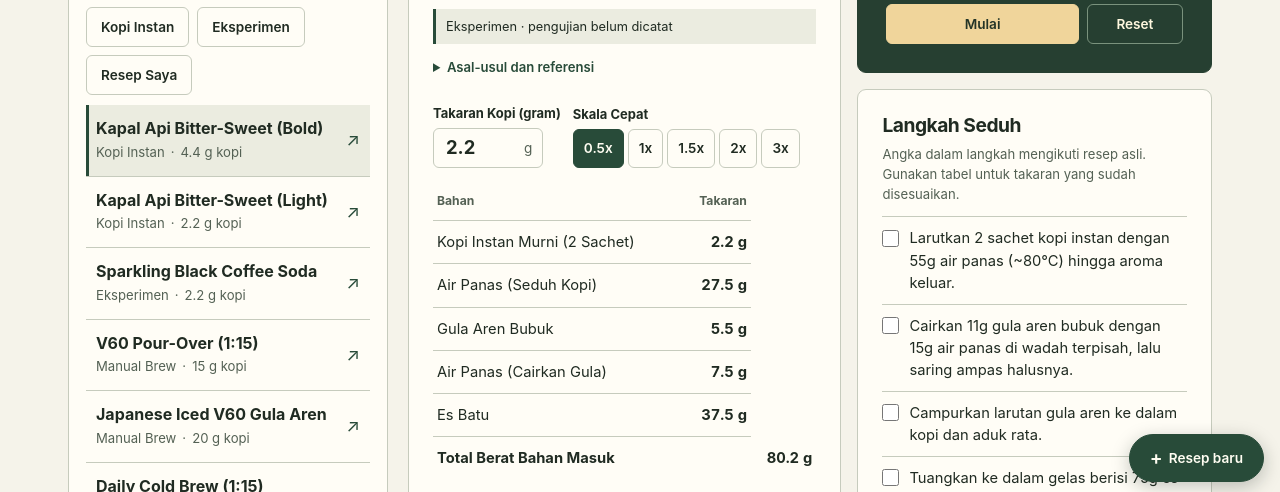
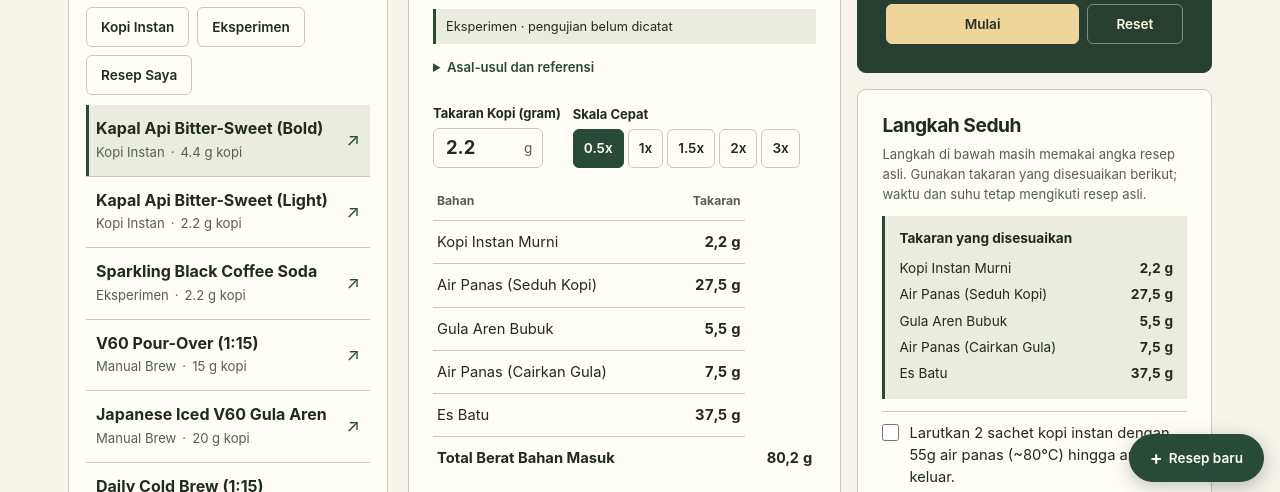
Before and after one commit to srmdn/brewer, a plain HTML site: page index.html in a window 1280 px wide. Both pictures are taken after a click on the button "0.5x". Shown: the part 302-794 px from the top of the page. Drawn offline with Linux system fonts and the light colour scheme.

Commit message:
Clarify scaled recipe amounts

```diff
--- a/app.js
+++ b/app.js
@@ -35,7 +35,7 @@ const FALLBACK_RECIPES = [
     },
     temp_c: 80,
     ingredients: [
-      { name: "Kopi Instan Murni (2 Sachet)", amount_g: 4.4, role: "coffee" },
+      { name: "Kopi Instan Murni", amount_g: 4.4, role: "coffee" },
       { name: "Air Panas (Seduh Kopi)", amount_g: 55, role: "liquid" },
       { name: "Gula Aren Bubuk", amount_g: 11, role: "sweetener" },
       { name: "Air Panas (Cairkan Gula)", amount_g: 15, role: "liquid" },
@@ -117,7 +117,7 @@ function saveLocalRecipes(list) {
 async function loadAllRecipes() {
   let builtIn = [];
   try {
-    const res = await fetch("./data/recipes.json");
+    const res = await fetch("./data/recipes.json", { cache: "no-cache" });
     if (!res.ok) throw new Error("Failed to load recipes.json");
     builtIn = await res.json();
   } catch {
@@ -227,6 +227,7 @@ function selectRecipe(recipe) {
 
   const doseInput = document.getElementById("coffeeDoseInput");
   doseInput.value = state.currentCoffeeGrams;
+  setDoseValidity(true);
 
   document.querySelectorAll(".mult-btn").forEach((btn) => {
     setPressed(btn, Number(btn.dataset.mult) === 1);
@@ -269,6 +270,7 @@ function renderCalculation() {
   if (!recipe) return;
 
   const scale = state.currentCoffeeGrams / state.baseCoffeeGrams;
+  renderScaledStepAmounts(recipe, scale);
   const tbody = document.getElementById("ingredientsBody");
   tbody.innerHTML = "";
 
@@ -312,6 +314,51 @@ function renderCalculation() {
   document.getElementById("sweetnessDisplay").textContent = sweetLabel;
 }
 
+function setDoseValidity(valid) {
+  const input = document.getElementById("coffeeDoseInput");
+  input.setAttribute("aria-invalid", String(!valid));
+  document.getElementById("doseError").classList.toggle("hidden", valid);
+  document.getElementById("calculationResults").classList.toggle("hidden", !valid);
+  if (!valid) {
+    document.getElementById("stepsScaledAmounts").classList.add("hidden");
+    document.getElementById("stepsScaleNotice").textContent = "Masukkan takaran kopi yang valid untuk melihat hasil skala. Langkah di bawah memakai resep asli.";
+  }
+}
+
+function renderScaledStepAmounts(recipe, scale) {
+  const list = document.getElementById("stepsScaledAmounts");
+  const notice = document.getElementById("stepsScaleNotice");
+  const changed = Math.abs(scale - 1) > 1e-9;
+  list.replaceChildren();
+  list.classList.toggle("hidden", !changed);
+  if (!changed) {
+    notice.textContent = "Angka dalam langkah mengikuti resep asli.";
+    return;
+  }
+  notice.textContent = "Langkah di bawah masih memakai angka resep asli. Gunakan takaran yang disesuaikan berikut; waktu dan suhu tetap mengikuti resep asli.";
+  const heading = document.createElement("strong");
+  heading.textContent = "Takaran yang disesuaikan";
+  const items = document.createElement("ul");
+  const amounts = [...recipe.ingredients];
+  if (recipe.target_yield_g != null) amounts.push({ name: "Target hasil espresso", amount_g: recipe.target_yield_g });
+  amounts.forEach((item) => {
+    const row = document.createElement("li");
+    const name = document.createElement("span");
+    const amount = document.createElement("strong");
+    name.textContent = item.name;
+    amount.textContent = `${formatGrams(item.amount_g * scale)} g`;
+    row.append(name, amount);
+    items.appendChild(row);
+  });
+  list.append(heading, items);
+  if (recipe.ingredients.some((item) => /\d/.test(item.name))) {
+    const note = document.createElement("p");
+    note.className = "steps-scaled-note";
+    note.textContent = "Nama bahan mengikuti resep asli; gunakan berat yang tertera untuk takaran baru.";
+    list.appendChild(note);
+  }
+}
+
 function renderSteps() {
   const list = document.getElementById("stepsList");
   list.innerHTML = "";
@@ -330,7 +377,8 @@ function renderSteps() {
 }
 
 function formatGrams(num) {
-  return Number.isInteger(num) ? num.toString() : num.toFixed(1).replace(/\.0$/, "");
+  if (num > 0 && num < 0.001) return "<0,001";
+  return new Intl.NumberFormat("id-ID", { maximumFractionDigits: 3 }).format(num);
 }
 
 function escapeHtml(str) {
@@ -624,10 +672,12 @@ document.addEventListener("DOMContentLoaded", () => {
   });
 
   document.getElementById("coffeeDoseInput").addEventListener("input", (e) => {
-    const val = parseFloat(e.target.value);
-    if (!isNaN(val) && val > 0) {
+    const val = Number(e.target.value);
+    const valid = e.target.value !== "" && Number.isFinite(val) && val >= 0.01 && val <= 1000;
+    setDoseValidity(valid);
+    document.querySelectorAll(".mult-btn").forEach((b) => setPressed(b, false));
+    if (valid) {
       state.currentCoffeeGrams = val;
-      document.querySelectorAll(".mult-btn").forEach((b) => setPressed(b, false));
       renderCalculation();
     }
   });
@@ -635,8 +685,10 @@ document.addEventListener("DOMContentLoaded", () => {
   document.querySelectorAll(".mult-btn").forEach((btn) => {
     btn.addEventListener("click", () => {
       const mult = Number(btn.dataset.mult);
-      state.currentCoffeeGrams = Number((state.baseCoffeeGrams * mult).toFixed(2));
+      state.currentCoffeeGrams = state.baseCoffeeGrams * mult;
       document.getElementById("coffeeDoseInput").value = state.currentCoffeeGrams;
+      setDoseValidity(state.currentCoffeeGrams >= 0.01 && state.currentCoffeeGrams <= 1000);
+      if (state.currentCoffeeGrams < 0.01 || state.currentCoffeeGrams > 1000) return;
       document.querySelectorAll(".mult-btn").forEach((b) => setPressed(b, b === btn));
       renderCalculation();
     });
--- a/data/recipes.json
+++ b/data/recipes.json
@@ -7,7 +7,7 @@
     "temp_c": 80,
     "ingredients": [
       {
-        "name": "Kopi Instan Murni (2 Sachet)",
+        "name": "Kopi Instan Murni",
         "amount_g": 4.4,
         "role": "coffee"
       },
@@ -54,7 +54,7 @@
     "temp_c": 80,
     "ingredients": [
       {
-        "name": "Kopi Instan Murni (1 Sachet)",
+        "name": "Kopi Instan Murni",
         "amount_g": 2.2,
         "role": "coffee"
       },
@@ -100,7 +100,7 @@
     "temp_c": 80,
     "ingredients": [
       {
-        "name": "Kopi Instan Murni (1 Sachet)",
+        "name": "Kopi Instan Murni",
         "amount_g": 2.2,
         "role": "coffee"
       },
--- a/index.html
+++ b/index.html
@@ -99,9 +99,10 @@
             <div class="dose-control">
               <input
                 id="coffeeDoseInput"
+                aria-describedby="doseError"
                 type="number"
-                step="0.1"
-                min="0.5"
+                step="any"
+                min="0.01"
                 max="1000"
                 value="4.4"
                 inputmode="decimal"
@@ -122,6 +123,8 @@
           </div>
         </div>
 
+        <p id="doseError" class="dose-error hidden" role="status">Masukkan takaran kopi antara 0,01 dan 1.000 g.</p>
+        <div id="calculationResults">
         <!-- Ingredients Output Table -->
         <div class="table-wrap">
           <table class="ing-table">
@@ -152,6 +155,9 @@
             <span class="telemetry-label">Proporsi Bahan Pemanis</span>
             <strong id="sweetnessDisplay" class="telemetry-val">0%</strong>
           </div>
+        </div>
+
+        <p class="rounding-note">Takaran dibulatkan hingga 3 desimal. Total dihitung sebelum pembulatan.</p>
         </div>
 
         <!-- Share & Export Actions -->
@@ -204,7 +210,8 @@
         <!-- Brew Steps Checklist -->
         <section class="panel steps-panel">
           <h3 class="section-heading">Langkah Seduh</h3>
-          <p class="meta-text">Angka dalam langkah mengikuti resep asli. Gunakan tabel untuk takaran yang sudah disesuaikan.</p>
+          <p id="stepsScaleNotice" class="meta-text">Angka dalam langkah mengikuti resep asli.</p>
+          <div id="stepsScaledAmounts" class="steps-scaled hidden" aria-label="Takaran yang disesuaikan"></div>
           <ol id="stepsList" class="steps-list"></ol>
         </section>
       </aside>
--- a/style.css
+++ b/style.css
@@ -271,3 +271,11 @@ button, a, input, select, textarea, summary { -webkit-tap-highlight-color: trans
 }
 @media (max-width:400px) { .back-catalog { font-size:.75rem; padding-inline:5px; } }
 .ing-table tfoot td:last-child { display:table-cell; }
+.dose-error { margin:0 0 12px; color:var(--rust); font-size:.85rem; font-weight:650; }
+.dose-control:has(input[aria-invalid="true"]) { border-color:var(--rust); }
+.rounding-note { margin:8px 0 16px; color:var(--muted); font-size:.78rem; }
+.steps-scaled { margin:12px 0; padding:12px 14px; border-left:3px solid var(--green); background:var(--tint); font-size:.85rem; }
+.steps-scaled ul { list-style:none; margin:6px 0 0; padding:0; }
+.steps-scaled li { display:flex; gap:12px; justify-content:space-between; padding:3px 0; }
+.steps-scaled li strong { white-space:nowrap; font-variant-numeric:tabular-nums; }
+.steps-scaled .steps-scaled-note { margin:8px 0 0; font-size:.8rem; color:var(--muted); }
```
Also changed, not shown: 1 other file.
